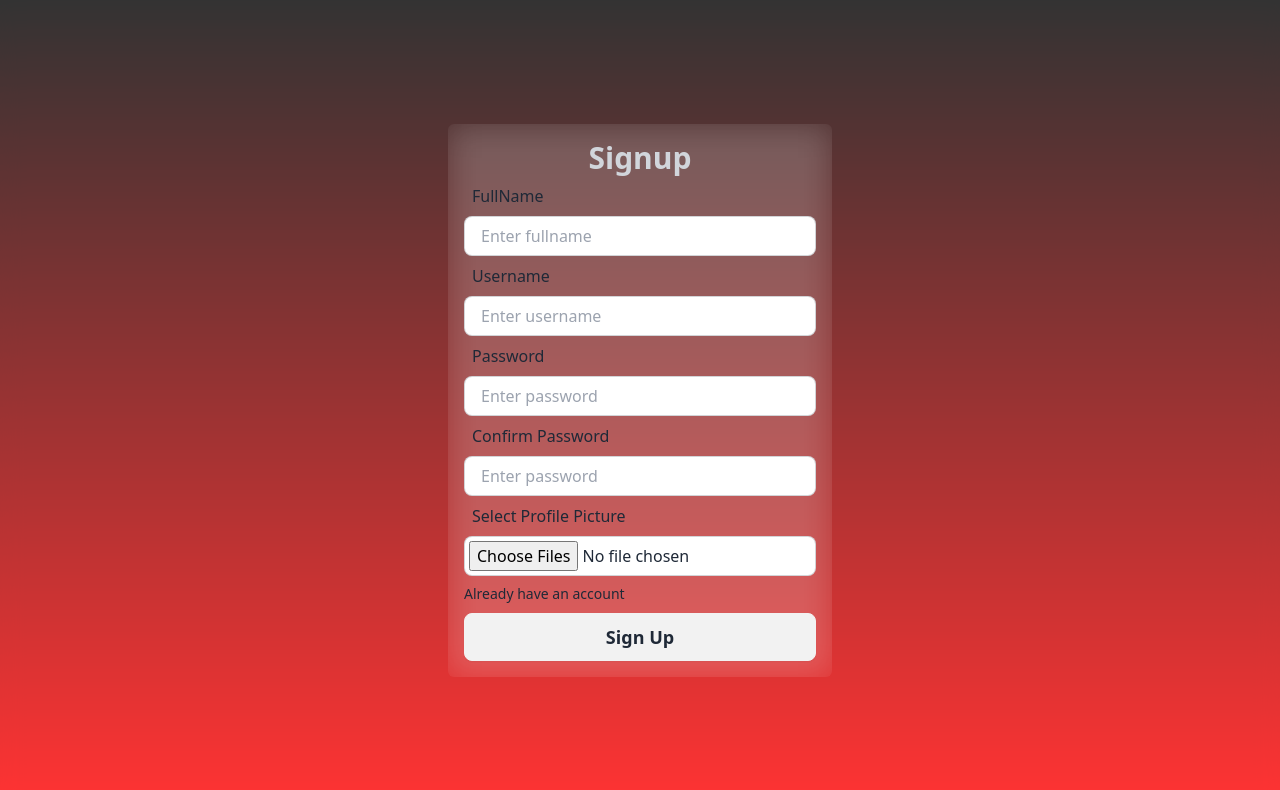
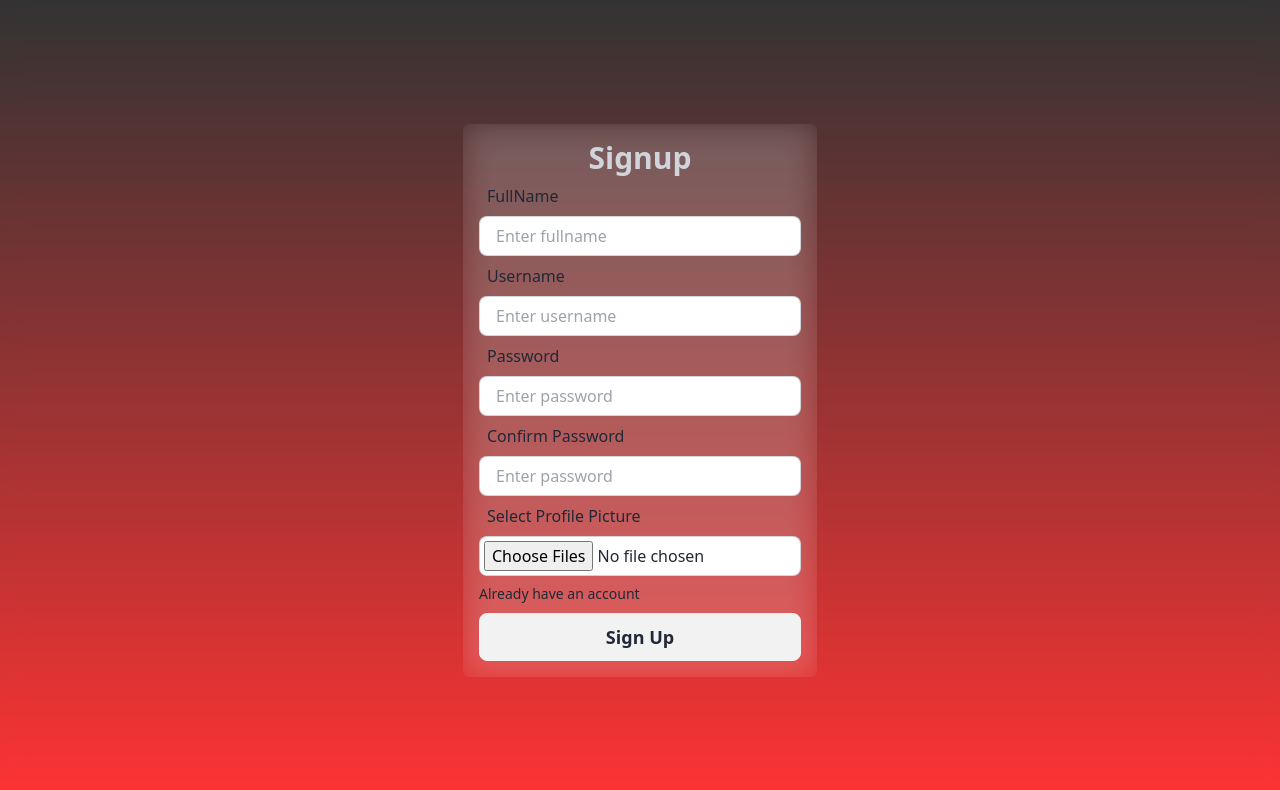
Before and after one commit to Suresh-9789977832/chat_app, a React (Vite) app: page /signup in a window 1280 px wide. Shown: the top 790 px of the page. Built offline with nearby package versions, Linux system fonts and the light colour scheme.

Commit message:
final_16.25

```diff
--- a/src/Pages/Singup.jsx
+++ b/src/Pages/Singup.jsx
@@ -61,7 +61,7 @@
 
 
   return <>
-   <div className='flex flex-col items-center justify-center min-w-96 mx-auto max-mmedi:w-80 max-msmall:w-[290px]'>
+   <div className='flex flex-col items-center justify-center mx-auto'>
       <div className=' p-4 h-full w-full bg-white-600 rounded-md bg-clip-padding backdrop-filter backdrop-blur-lg bg-opacity-40  border-gray-100'>
         <h1 className=' text-3xl  font-semibold text-center text-gray-300'>Signup</h1>
         <form>
```
